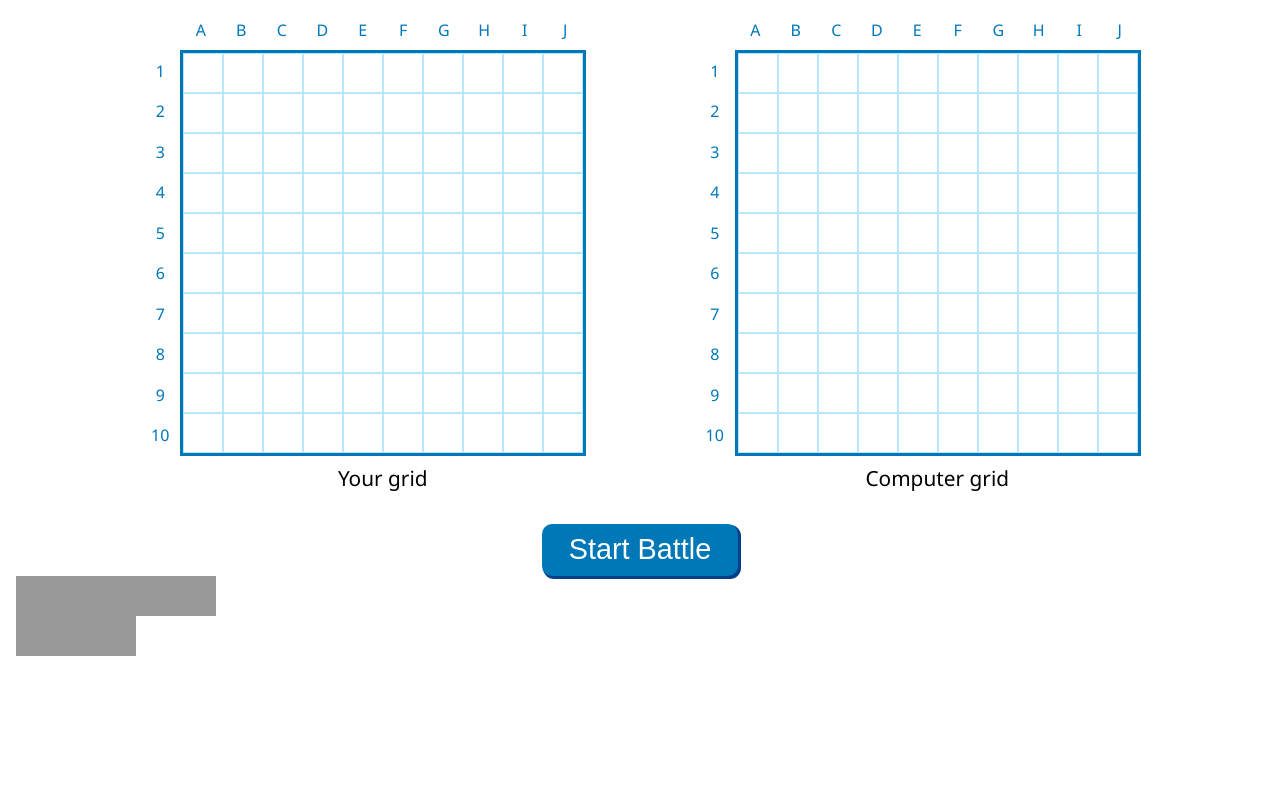
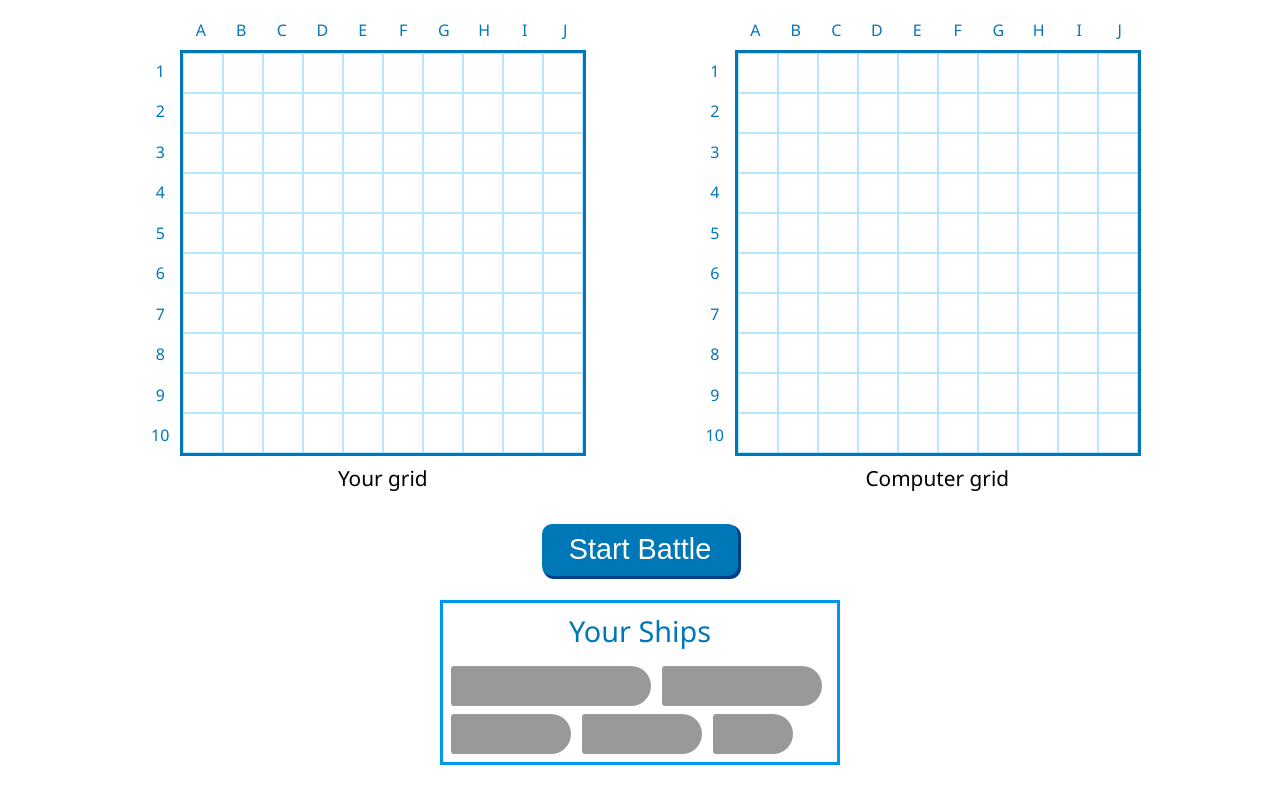
Before and after one commit to romaleks/Battleship, a website built with webpack: page src/template.html in a window 1280 px wide. Shown: the part 103-906 px from the top of the page. Before the commit the page ends 800 px from the top, so only its background shows below. Built offline with nearby package versions, Linux system fonts and the light colour scheme.

Commit message:
Style ships and change their placement

```diff
--- a/src/styles/main.scss
+++ b/src/styles/main.scss
@@ -92,9 +92,24 @@ main {
   }
 }
 .ships {
+  max-width: 400px;
+  padding: 0.5rem;
+  margin: 1.5rem auto;
+  border: 3px solid hsl(201, 100%, 46%);
+  .title {
+    font-size: 1.8rem;
+    color: #0077b6;
+    margin: 0 0 1rem 0;
+  }
+  &-container {
+    display: flex;
+    flex-wrap: wrap;
+    gap: 0.5rem 0.7rem;
+  }
   .ship {
     height: 40px;
     background: #999;
+    border-radius: 5px 30px 30px 5px;
     cursor: move !important;
     &[data-length='2'] {
       width: 80px;
--- a/src/template.html
+++ b/src/template.html
@@ -69,13 +69,19 @@
       </div>
       <button class="button">Start Battle</button>
       <div class="ships">
-        <div data-length="5" class="ship" draggable="true"></div>
-        <div data-length="3" class="ship" draggable="true"></div>
+        <div class="title">Your Ships</div>
+        <div class="ships-container">
+          <div data-length="5" class="ship" draggable="true"></div>
+          <div data-length="4" class="ship" draggable="true"></div>
+          <div data-length="3" class="ship" draggable="true"></div>
+          <div data-length="3" class="ship" draggable="true"></div>
+          <div data-length="2" class="ship" draggable="true"></div>
+        </div>
       </div>
     </main>
     <div class="popup-body">
       <div class="popup">
-        <div class="title">You won!!!</div>
+        <div class="title"></div>
         <div class="button">Restart</div>
       </div>
     </div>
```
